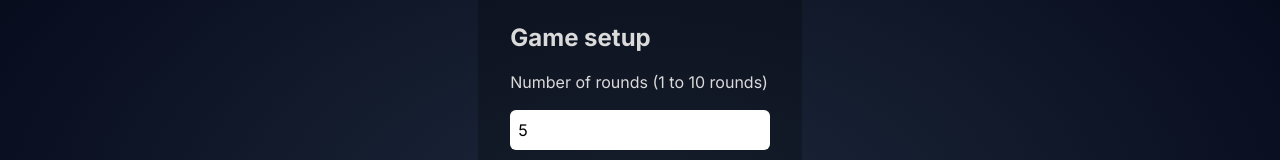
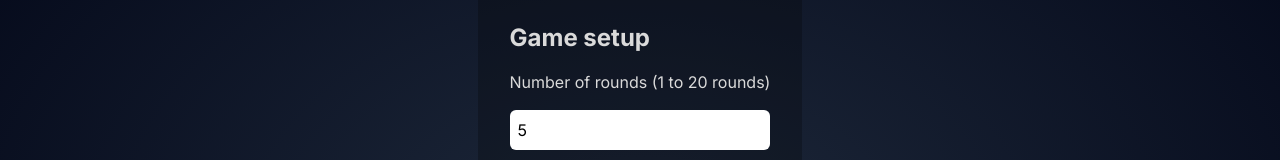
Before and after one commit to VenomXsX/world-explorer, a Next.js app: page /setup in a window 1280 px wide. Shown: the part 162-322 px from the top of the page. Built offline with nearby package versions, Linux system fonts and the light colour scheme.

Commit message:
Version 1.1

```diff
--- a/src/app/setup/page.tsx
+++ b/src/app/setup/page.tsx
@@ -44,14 +44,14 @@ export default function Setup() {
           ""
         )}
         <span className="text-2xl font-bold">Game setup</span>
-        <span>Number of rounds (1 to 10 rounds)</span>
+        <span>Number of rounds (1 to 20 rounds)</span>
         <input
           type="number"
           name="rounds"
           className="p-2 rounded-md text-black"
           defaultValue={5}
           min={1}
-          max={10}
+          max={20}
         />
         <span>Number of players (2 to 4 players)</span>
         {placeholderPlayers.map((name, i) => (
```
Also changed, not shown: 1 other file (tests, documents, lock files or other folders).
